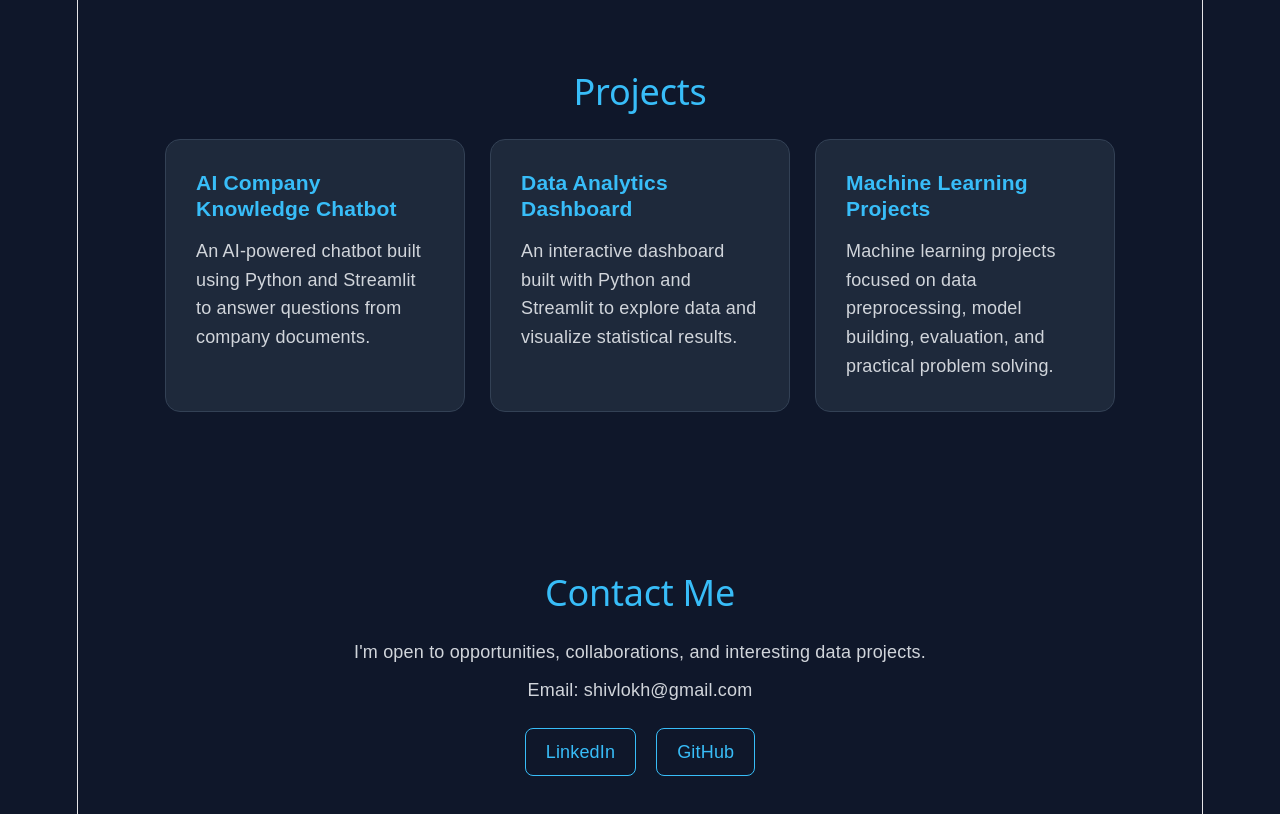
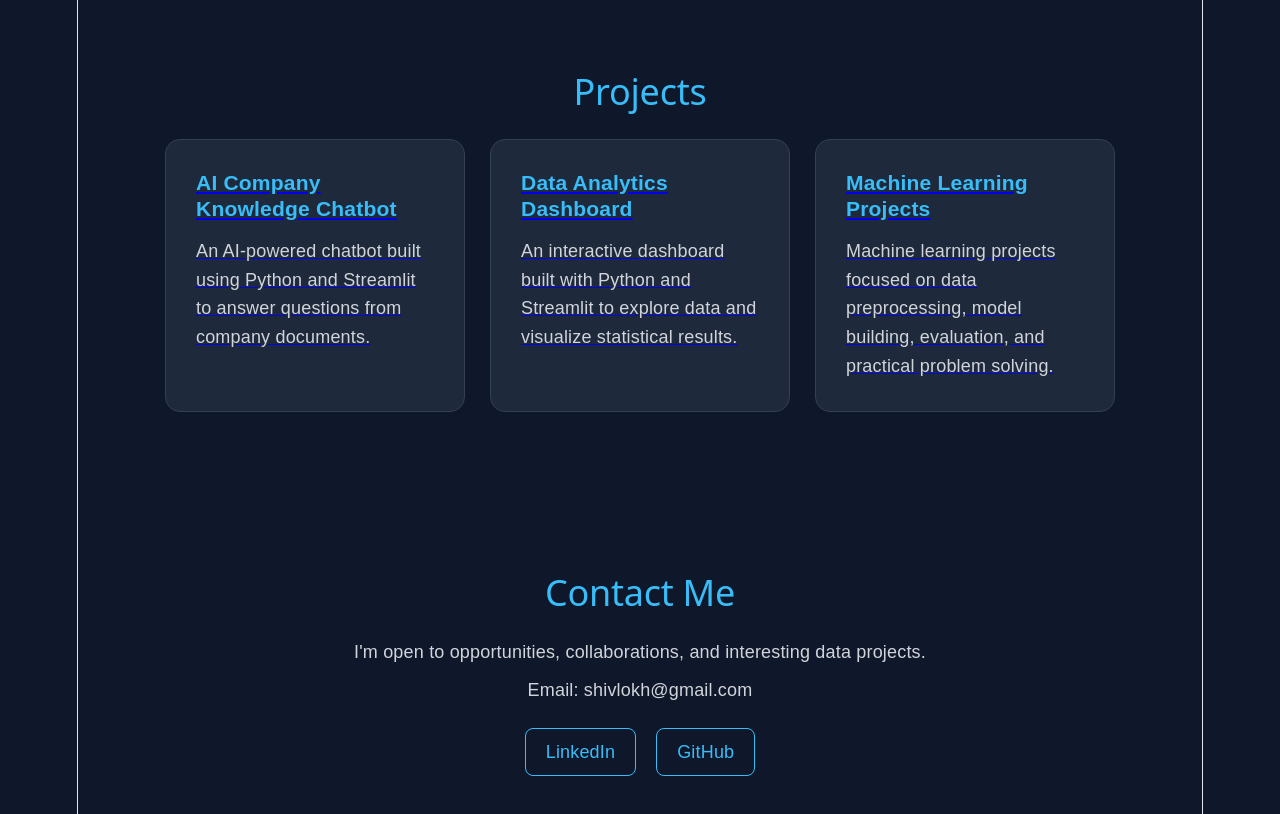
Before and after one commit to shivanilokh/data-analyst-portfolio, a React (Vite) app: page / in a window 1280 px wide. Shown: the part 1140-1954 px from the top of the page. Built offline with nearby package versions, Linux system fonts and the light colour scheme.

Commit message:
Add project links and fix portfolio links

```diff
--- a/src/App.jsx
+++ b/src/App.jsx
@@ -26,7 +26,7 @@ function App() {
         </p>
 
         <a
-          href="/Shivani_Lokhande_Resume.pdf"
+          href="/Shivani_Lokhande_Resume.pdf.pdf"
           download
           className="resume-button"
         >
@@ -62,29 +62,44 @@ function App() {
 
         <div className="project-list">
 
-          <div className="project-card">
+          <a
+            href="https://github.com/shivanilokh/AI-Projects"
+            target="_blank"
+            rel="noopener noreferrer"
+            className="project-card"
+          >
             <h3>AI Company Knowledge Chatbot</h3>
             <p>
               An AI-powered chatbot built using Python and Streamlit to
               answer questions from company documents.
             </p>
-          </div>
+          </a>
 
-          <div className="project-card">
+          <a
+            href="https://github.com/shivanilokh/PowerBI-Projects"
+            target="_blank"
+            rel="noopener noreferrer"
+            className="project-card"
+          >
             <h3>Data Analytics Dashboard</h3>
             <p>
               An interactive dashboard built with Python and Streamlit to
               explore data and visualize statistical results.
             </p>
-          </div>
+          </a>
 
-          <div className="project-card">
+          <a
+            href="https://github.com/shivanilokh/Machine-Learning-Projects"
+            target="_blank"
+            rel="noopener noreferrer"
+            className="project-card"
+          >
             <h3>Machine Learning Projects</h3>
             <p>
               Machine learning projects focused on data preprocessing,
               model building, evaluation, and practical problem solving.
             </p>
-          </div>
+          </a>
 
         </div>
       </section>
@@ -109,7 +124,7 @@ function App() {
           </a>
 
           <a
-            href="https://github.com/shivanilokh/flyrank-ml-internship"
+            href="https://github.com/shivanilokh"
             target="_blank"
             rel="noopener noreferrer"
           >
```
